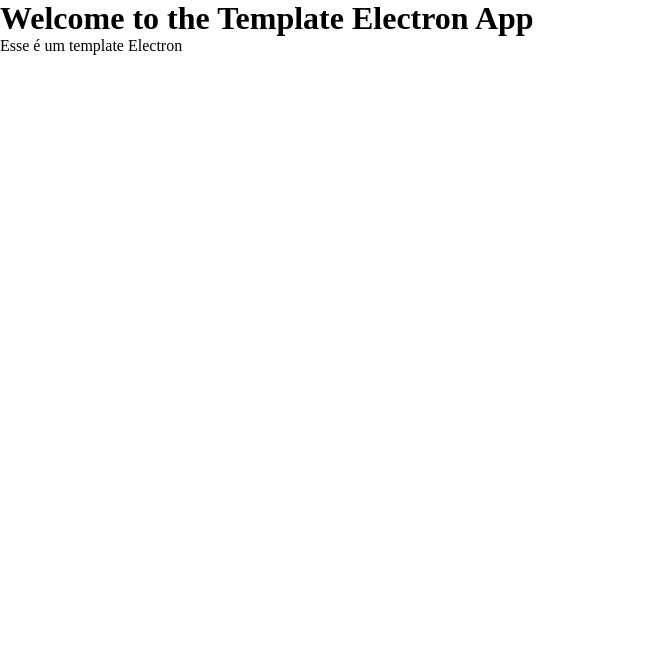
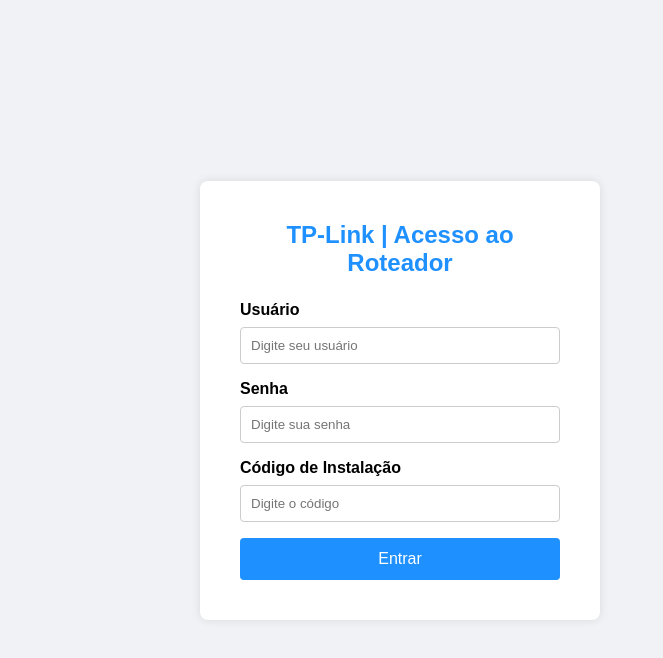
Before and after one commit to Danilocorreadossantos/AtividadeTpLink, an Electron app: page src/pages/index.html in a window 800 px wide. Shown: the whole page, without its empty margins (0-663 px from the left). Drawn offline with Linux system fonts and the light colour scheme.

Commit message:
Corrigir erros

```diff
--- a/src/js/script.js
+++ b/src/js/script.js
@@ -0,0 +1,18 @@
+var  usuario = document.getElementById("button-submit")
+
+function login() {
+
+    var campoUsuario = document.getElementById("usuario").value
+    var campoSenha = document.getElementById("senha").value
+    var campoCodigo = document.getElementById("codigo").value
+
+    if(campoUsuario == admin && campoSenha == 1234 && campoCodigo == tplink2025 ) {
+        window.location.replace("painel.html")
+    }   else{
+        alert("Ops! Você errou e-mail e senha")
+
+    }
+}
+
+button-submit.addEventListener("click", login())
+}
--- a/src/pages/index.html
+++ b/src/pages/index.html
@@ -7,8 +7,23 @@
     <link rel="stylesheet" href="../styles/style.css">
 </head>
 <body>
-    <h1>Welcome to the Template Electron App</h1>
-    <p>Esse é um template Electron</p>
+<div class="login-container">
+    <h2>TP-Link | Acesso ao Roteador</h2>
+    <div id="login-form">
+      <label for="usuario">Usuário</label>
+      <input type="text" id="usuario" placeholder="Digite seu usuário" required />
+
+      <label for="senha">Senha</label>
+      <input type="password" id="senha" placeholder="Digite sua senha" required />
+
+      <label for="codigo">Código de Instalação</label>
+      <input type="text" id="codigo" placeholder="Digite o código" required />
+
+      <button id="button-submit">Entrar</button>
+      <div class="error-message" id="error-msg">Credenciais inválidas. Tente novamente.</div>
+    </div>
+  </div>
+
 
     <!--Arquivo para manipular nosso DOM-->
     <script src="../js/script.js"></script>
--- a/src/styles/style.css
+++ b/src/styles/style.css
@@ -2,4 +2,72 @@
   margin: 0; /*espaçamentos externos */
   padding:0; /* Espaçamentos Internos */
   box-sizing: border-box; /* Tamanho da caixa*/
+  /* Estilos gerais da página */
+body {
+  background-color: #f0f2f5;
+  font-family: Arial, sans-serif;
+  display: flex;
+  justify-content: center;
+  align-items: center;
+  height: 100vh;
+  margin: 0;
 }
+
+/* Container do formulário */
+.login-container {
+  background-color: #fff;
+  padding: 40px;
+  border-radius: 8px;
+  box-shadow: 0 0 10px rgba(0,0,0,0.1);
+  width: 100%;
+  max-width: 400px;
+}
+
+/* Título */
+h2 {
+  text-align: center;
+  color: #1e90ff;
+  margin-bottom: 24px;
+}
+
+/* Campos do formulário */
+label {
+  display: block;
+  margin-bottom: 8px;
+  font-weight: bold;
+}
+
+input[type="text"],
+input[type="password"] {
+  width: 100%;
+  padding: 10px;
+  margin-bottom: 16px;
+  border: 1px solid #ccc;
+  border-radius: 4px;
+}
+
+/* Botão */
+button {
+  width: 100%;
+  padding: 12px;
+  background-color: #1e90ff;
+  border: none;
+  border-radius: 4px;
+  color: white;
+  font-size: 16px;
+  cursor: pointer;
+}
+
+button:hover {
+  background-color: #0d74d1;
+}
+
+/* Mensagem de erro */
+.error-message {
+  color: red;
+  text-align: center;
+  margin-top: 10px;
+  display: none; /* Deve ser exibida via JS */
+}
+
+}
```
Also changed, not shown: src/pages/painel.html (added, +11 -0 lines).
